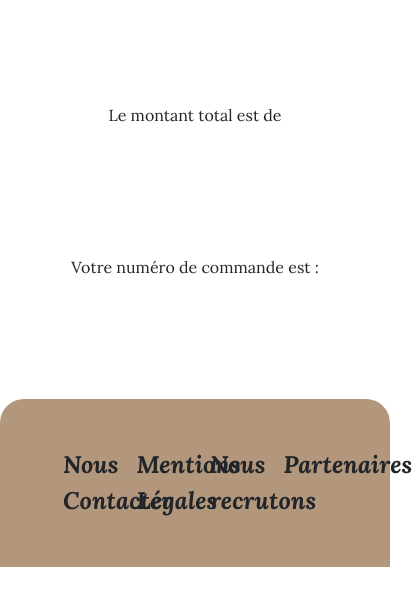
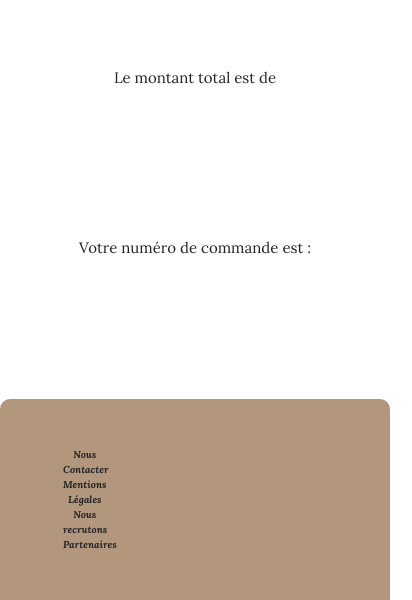
Before and after one commit to mkrela/MatthieuKrela_5_06072021, a plain HTML site: page confirmation.html in a window 390 px wide. Shown: the part 253-853 px from the top of the page, 412 px wide, since content can reach past the window. Drawn offline with nearby package versions, Linux system fonts and the light colour scheme.

Commit message:
retouches pré soutenance

```diff
--- a/confirmation.html
+++ b/confirmation.html
@@ -46,13 +46,13 @@
 
   <body>
     <header class="container-fluid">
-      <div class="row">
-        <div class="col-6 text-left logo p-4">
+      <div class="row hautdepage">
+        <div class="col-6 text-left logo p-4 logonounours">
           <a href="index.html">
             <h1>Orinounours</h1>
           </a>
         </div>
-        <div class="col-6 text-right p-4">
+        <div class="col-6 text-right p-4 logopanier">
           <a href="cart.html">
             <i class="fas fa-shopping-cart"></i>
           </a>
@@ -74,8 +74,8 @@
       </div>
     </main>
 
-    <footer class="container-fluid mt-5">
-      <div class="row text-center p-5">
+    <footer class="container-fluid mt-5 basdepage">
+      <div class="row text-center p-5 basdepage">
         <div class="col-3"><a href="#">Nous Contacter</a></div>
         <div class="col-3"><a href="#">Mentions Légales</a></div>
         <div class="col-3"><a href="#">Nous recrutons</a></div>
--- a/css/cart.css
+++ b/css/cart.css
@@ -52,7 +52,7 @@ footer {
 .cart-card__recap__row {
   margin: 0;
   display: flex;
-  font-size: 2vw;
+  font-size: 2em;
   flex-direction: row;
   justify-content: space-between;
 }
@@ -114,7 +114,7 @@ footer {
 h2 {
   margin: 2vw;
   margin-left: 5vw;
-  font-size: 2vw;
+  font-size: 1.5em;
   text-decoration: underline rgba(88, 88, 88, 0.233);
 }
 .total {
@@ -131,7 +131,7 @@ button {
 }
 
 .first-line {
-  font-size: 2vw;
+  font-size: 1em;
   border-bottom: 5px groove cadetblue;
   margin-bottom: 2vw;
 }
@@ -153,3 +153,56 @@ button {
   margin-bottom: 2vw;
   text-align: left;
 }
+
+@media screen and (max-width: 992px) {
+  body {
+    font-size: 15px;
+  }
+
+  footer {
+    font-size: 13px;
+  }
+  .basdepage {
+    font-size: 15px;
+    display: flex;
+    flex-direction: row;
+    text-align: center;
+    justify-content: space-around;
+  }
+}
+
+@media screen and (max-width: 600px) {
+  body {
+    font-size: 10px;
+  }
+  footer {
+    font-size: 10px;
+  }
+  .basdepage {
+    font-size: 10px;
+    display: flex;
+    flex-direction: column;
+    text-align: center;
+    justify-content: center;
+  }
+  .basdepage a {
+    margin: auto;
+  }
+
+  .hautedepage h1 {
+    font-size: 9px !important;
+    display: none;
+  }
+
+  .first-line {
+    font-size: 17px;
+  }
+
+  .cart-card__recap__row {
+    font-size: 17px;
+  }
+
+  label {
+    font-size: 15px;
+  }
+}
--- a/css/confirmation.css
+++ b/css/confirmation.css
@@ -40,3 +40,52 @@ min-height: 500px;
 margin-top: auto;
 margin-bottom: auto;
 }
+
+@media screen and (max-width: 992px) {
+  body {
+    font-size: 15px;
+  }
+
+  footer {
+    font-size: 13px;
+  }
+  .basdepage {
+    font-size: 15px;
+    display: flex;
+    flex-direction: row;
+    text-align: center;
+    justify-content: space-around;
+  }
+}
+
+@media screen and (max-width: 600px) {
+  body {
+    font-size: 15px;
+  }
+  footer {
+    font-size: 10px;
+  }
+  .basdepage {
+    font-size: 10px;
+    display: flex;
+    flex-direction: column;
+    text-align: center;
+    justify-content: center;
+  }
+  .basdepage a {
+    margin: auto;
+  }
+
+  .total {
+    font-size: 15px;
+  }
+
+  h2 {
+    font-size: 17px;
+    padding: 10px;
+  }
+
+  .orderid {
+    padding: 5%;
+  }
+}
--- a/css/product.css
+++ b/css/product.css
@@ -183,4 +183,57 @@ footer a:hover {
   text-align: center;
 }
 
+@media screen and (max-width: 992px) {
+  body {
+    font-size: 15px;
+  }
+
+  footer {
+    font-size: 13px;
+  }
+  .basdepage {
+    font-size: 15px;
+    display: flex;
+    flex-direction: row;
+    text-align: center;
+    justify-content: space-around;
+  }
+}
+
+@media screen and (max-width: 600px) {
+  body {
+    font-size: 10px;
+  }
+  footer {
+    font-size: 10px;
+  }
+  .basdepage {
+    font-size: 10px;
+    display: flex;
+    flex-direction: column;
+    text-align: center;
+    justify-content: center;
+  }
+  .basdepage a {
+    margin: auto;
+  }
+
+  .product-card__infos__description {
+    font-size: 10px;
+  }
+
+  .product-card__infos__title {
+    font-size: 12px;
+  }
+
+  label {
+    font-size: 11px;
+  }
+
+  footer a {
+    font-size: 15px;
+  }
+}
+
+
 /*# sourceMappingURL=style.css.map */
--- a/css/style.css
+++ b/css/style.css
@@ -17,7 +17,6 @@ header {
   background-color: #b3977d;
   border-radius: 0 0 1em 1em;
   text-shadow: 1px 1px 4px cadetblue;
-
 }
 
 header h1 {
@@ -138,4 +137,38 @@ footer {
   font-weight: 900;
 }
 
-/*# sourceMappingURL=style.css.map */
+@media screen and (max-width: 992px) {
+  body {
+    font-size: 13px;
+  }
+
+  footer {
+    font-size: 10px;
+  }
+  .basdepage {
+    font-size: 15px;
+    display: flex;
+    flex-direction: row;
+    text-align: center;
+    justify-content: space-around;
+  }
+}
+
+@media screen and (max-width: 600px) {
+  body {
+    font-size: 10px;
+  }
+  footer {
+    font-size: 10px;
+  }
+  .basdepage {
+    font-size: 15px;
+    display: flex;
+    flex-direction: column;
+    text-align: center;
+    justify-content: center;
+  }
+  .basdepage a {
+    margin: auto;
+  }
+}
```
Also changed, not shown: cart.html (+7 -7 lines), index.html (+5 -5 lines), product.html (+5 -6 lines).
